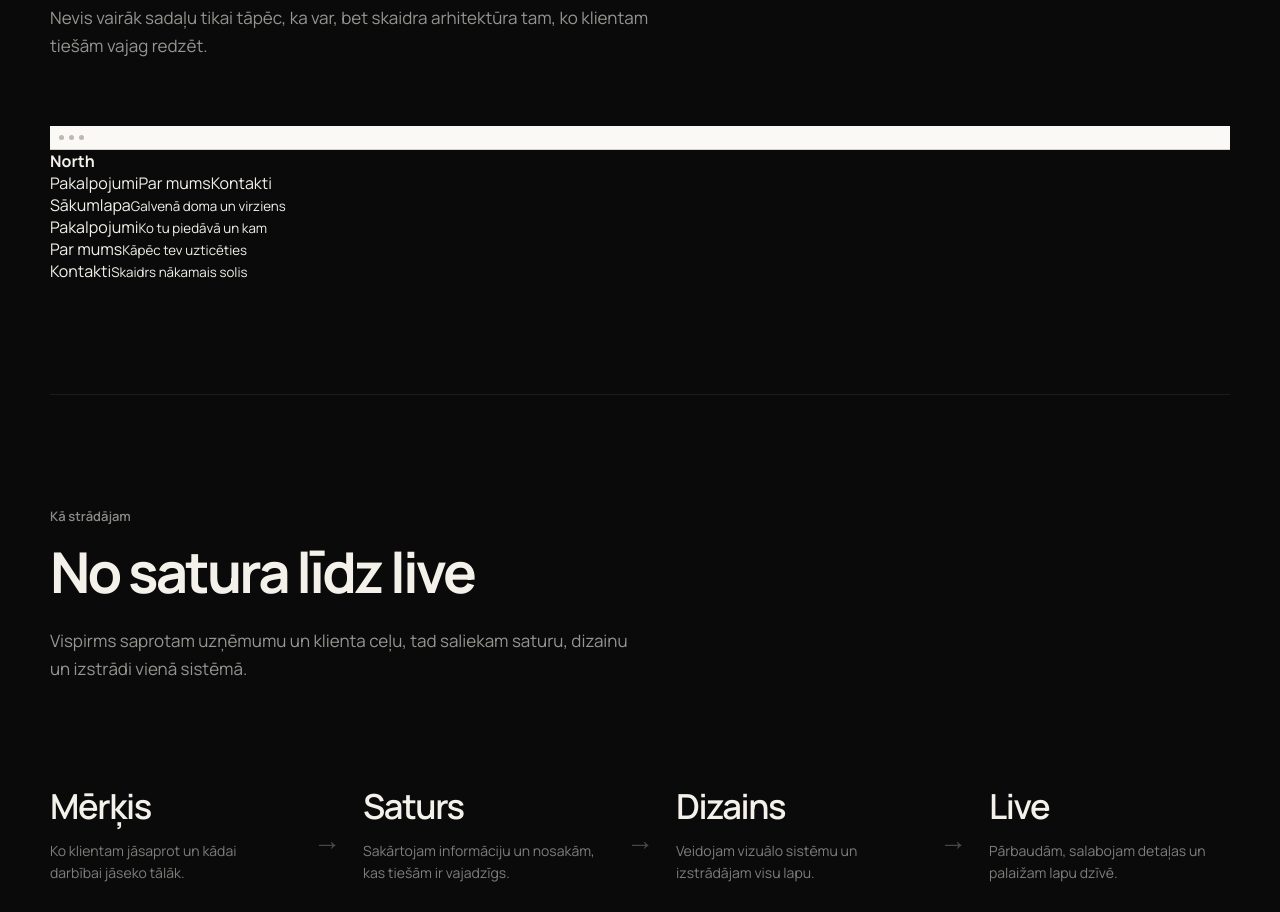
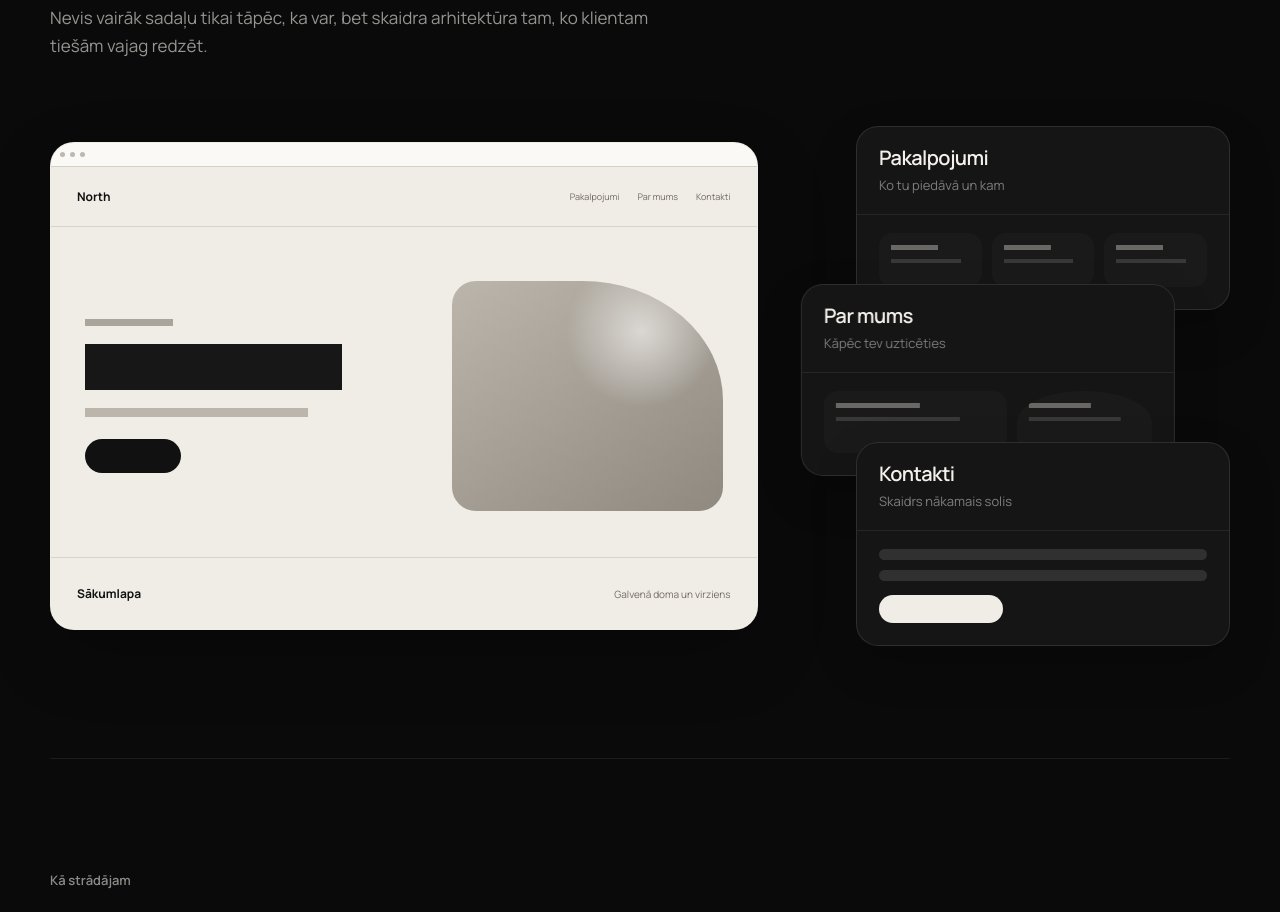
Before and after one commit to davisl24/WEBSITEAGENCY, a Next.js app: page /pakalpojumi/uznemuma-majaslapa in a window 1280 px wide. Shown: the part 2000-2912 px from the top of the page. Built offline with nearby package versions, Linux system fonts and the light colour scheme.

Commit message:
style: build layered company page system

```diff
--- a/app/globals.css
+++ b/app/globals.css
@@ -3037,3 +3037,259 @@
     max-width:100%;
   }
 }
+
+
+/* Company structure: layered page system */
+.company-page-system{
+  display:grid;
+  grid-template-columns:minmax(0,1.25fr) minmax(360px,.75fr);
+  gap:48px;
+  align-items:center;
+}
+.company-page-main{
+  min-width:0;
+}
+.company-page-browser{
+  overflow:hidden;
+  border-radius:24px;
+  border:1px solid rgba(244,241,234,.1);
+  background:#f0ede6;
+  color:#111;
+  box-shadow:0 26px 70px rgba(0,0,0,.2);
+}
+.company-page-browser-nav{
+  min-height:60px;
+  display:flex;
+  align-items:center;
+  justify-content:space-between;
+  gap:24px;
+  padding:0 26px;
+  border-bottom:1px solid #d8d2c8;
+}
+.company-page-browser-nav strong{
+  font-size:12px;
+}
+.company-page-browser-nav div{
+  display:flex;
+  align-items:center;
+  gap:18px;
+  font-size:9px;
+  color:#6f6961;
+}
+.company-page-browser-hero{
+  display:grid;
+  grid-template-columns:minmax(0,1fr) minmax(190px,.8fr);
+  gap:28px;
+  align-items:center;
+  min-height:330px;
+  padding:42px 34px 34px;
+}
+.company-page-browser-hero>div{
+  display:flex;
+  flex-direction:column;
+  align-items:flex-start;
+}
+.company-page-kicker,
+.company-page-title,
+.company-page-copy,
+.company-page-cta{
+  display:block;
+}
+.company-page-kicker{
+  width:88px;
+  height:7px;
+  background:#aaa49b;
+}
+.company-page-title{
+  width:76%;
+  height:46px;
+  margin-top:18px;
+  background:#171717;
+}
+.company-page-copy{
+  width:66%;
+  height:9px;
+  margin-top:18px;
+  background:#bbb5ab;
+}
+.company-page-cta{
+  width:96px;
+  height:34px;
+  margin-top:22px;
+  border-radius:999px;
+  background:#111;
+}
+.company-page-art{
+  min-height:230px;
+  border-radius:24px 52% 24px 24px;
+  background:
+    radial-gradient(circle at 70% 22%,rgba(255,255,255,.58),transparent 29%),
+    linear-gradient(145deg,#bbb5ab,#8f8980);
+}
+.company-page-browser-footer{
+  display:flex;
+  align-items:center;
+  justify-content:space-between;
+  gap:20px;
+  min-height:72px;
+  padding:0 26px;
+  border-top:1px solid #d8d2c8;
+}
+.company-page-browser-footer span{
+  font-size:12px;
+  font-weight:700;
+}
+.company-page-browser-footer small{
+  font-size:10px;
+  color:#716b63;
+}
+
+.company-page-stack{
+  position:relative;
+  min-height:520px;
+}
+.company-page-sheet{
+  position:absolute;
+  right:0;
+  width:88%;
+  overflow:hidden;
+  border-radius:22px;
+  border:1px solid rgba(244,241,234,.11);
+  background:#151516;
+  box-shadow:0 18px 46px rgba(0,0,0,.2);
+}
+.company-page-sheet-services{
+  top:0;
+}
+.company-page-sheet-about{
+  top:158px;
+  right:7%;
+}
+.company-page-sheet-contact{
+  top:316px;
+}
+.company-page-sheet-top{
+  padding:20px 22px 18px;
+  border-bottom:1px solid rgba(244,241,234,.08);
+}
+.company-page-sheet-top span{
+  display:block;
+  font-size:20px;
+  line-height:1.1;
+  letter-spacing:-.03em;
+  font-weight:600;
+}
+.company-page-sheet-top small{
+  display:block;
+  margin-top:7px;
+  font-size:13px;
+  line-height:1.5;
+  color:rgba(244,241,234,.48);
+}
+.company-page-sheet-preview{
+  display:grid;
+  grid-template-columns:repeat(3,1fr);
+  gap:10px;
+  padding:18px 22px 22px;
+}
+.company-page-sheet-preview span{
+  min-height:54px;
+  border-radius:14px;
+  background:
+    linear-gradient(rgba(244,241,234,.36),rgba(244,241,234,.36)) 12px 12px/46% 5px no-repeat,
+    linear-gradient(rgba(244,241,234,.14),rgba(244,241,234,.14)) 12px 26px/68% 4px no-repeat,
+    rgba(255,255,255,.025);
+}
+.company-page-sheet-preview-about{
+  grid-template-columns:1.15fr .85fr;
+}
+.company-page-sheet-preview-about span:first-child{
+  min-height:62px;
+}
+.company-page-sheet-preview-about span:last-child{
+  min-height:62px;
+  border-radius:50% 50% 16px 16px;
+}
+.company-page-sheet-form{
+  display:grid;
+  gap:10px;
+  padding:18px 22px 22px;
+}
+.company-page-sheet-form span{
+  display:block;
+  height:11px;
+  border-radius:999px;
+  background:rgba(244,241,234,.12);
+}
+.company-page-sheet-form span:last-child{
+  width:38%;
+  height:28px;
+  margin-top:4px;
+  background:#f0ede6;
+}
+.company-page-sheet.reveal-on-view{
+  transform:translate3d(34px,18px,0) scale(.985);
+}
+.company-page-sheet.reveal-on-view.is-visible{
+  transform:none;
+}
+.company-page-sheet-about.reveal-on-view{
+  transform:translate3d(58px,18px,0) scale(.985);
+}
+.company-page-sheet-about.reveal-on-view.is-visible{
+  transform:translateX(-7%);
+}
+.company-page-sheet-about.reveal-on-view.is-visible:hover{
+  transform:translate(-7%,-3px);
+}
+.company-page-sheet-services.reveal-on-view.is-visible:hover,
+.company-page-sheet-contact.reveal-on-view.is-visible:hover{
+  transform:translateY(-3px);
+}
+
+@media(max-width:900px){
+  .company-page-system{
+    grid-template-columns:1fr;
+    gap:46px;
+  }
+  .company-page-stack{
+    min-height:430px;
+  }
+  .company-page-sheet{
+    width:74%;
+  }
+  .company-page-sheet-about{
+    right:14%;
+  }
+}
+@media(max-width:700px){
+  .company-page-browser-hero{
+    grid-template-columns:1fr;
+    min-height:0;
+    padding:28px 22px;
+  }
+  .company-page-art{
+    min-height:170px;
+  }
+  .company-page-browser-nav div span:not(:first-child){
+    display:none;
+  }
+  .company-page-stack{
+    display:flex;
+    flex-direction:column;
+    gap:14px;
+    min-height:0;
+  }
+  .company-page-sheet,
+  .company-page-sheet-services,
+  .company-page-sheet-about,
+  .company-page-sheet-contact{
+    position:relative;
+    inset:auto;
+    width:100%;
+  }
+  .company-page-sheet-about.reveal-on-view.is-visible,
+  .company-page-sheet-about.reveal-on-view.is-visible:hover{
+    transform:none;
+  }
+}
```
